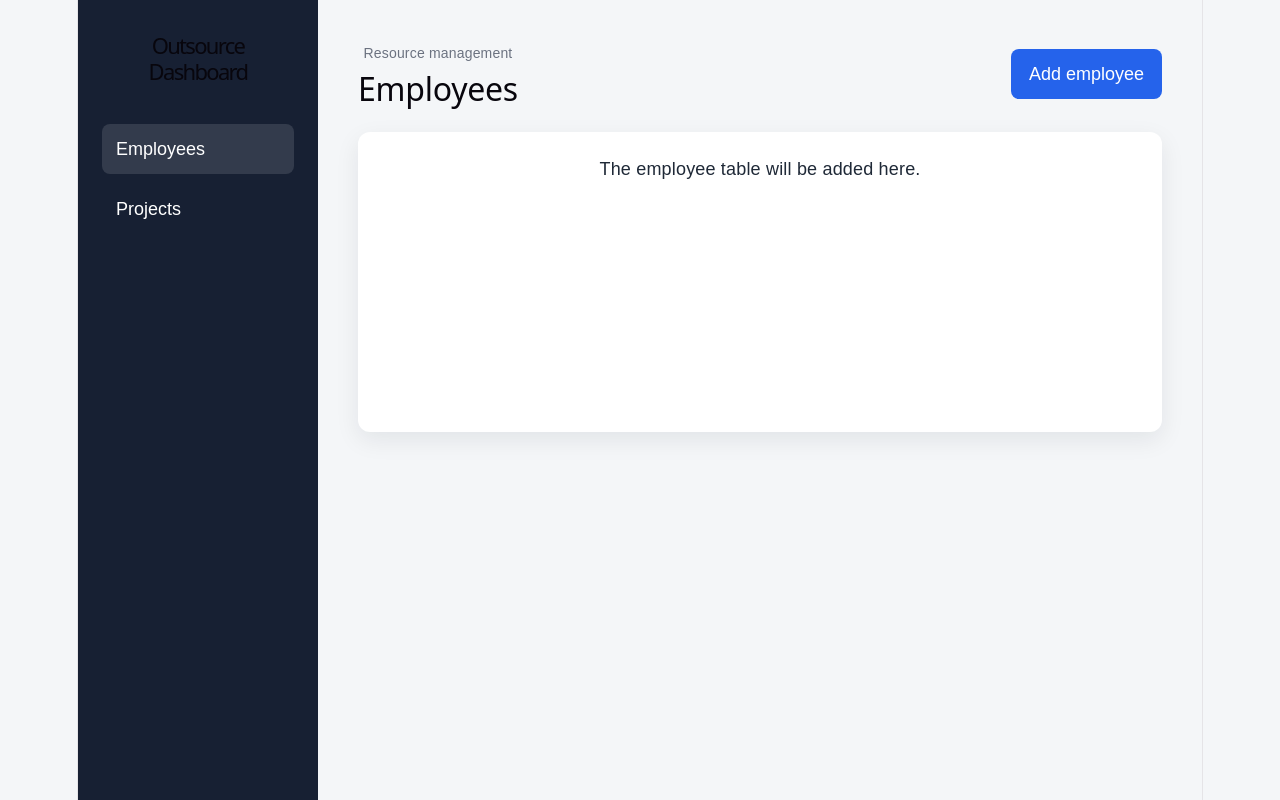
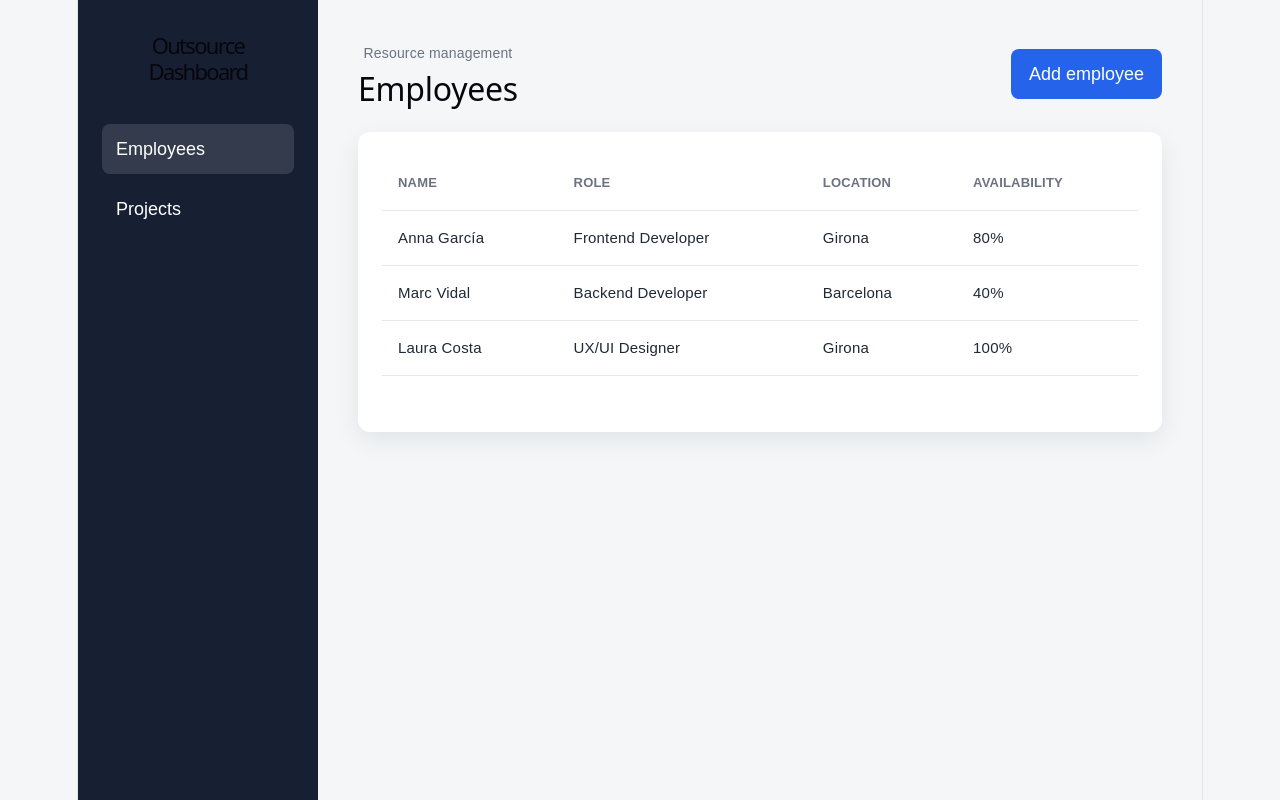
Before and after one commit to Festival3224/react-resource-dashboard, a React (Vite) app: page / in a window 1280 px wide. Built offline with nearby package versions, Linux system fonts and the light colour scheme.

Commit message:
feat: add employees table component

```diff
--- a/src/App.css
+++ b/src/App.css
@@ -93,6 +93,38 @@ button {
   box-shadow: 0 8px 24px rgba(15, 23, 42, 0.08);
 }
 
+.table-wrapper {
+  width: 100%;
+  overflow-x: auto;
+}
+
+.data-table {
+  width: 100%;
+  border-collapse: collapse;
+}
+
+.data-table th,
+.data-table td {
+  padding: 14px 16px;
+  border-bottom: 1px solid #e5e7eb;
+  text-align: left;
+}
+
+.data-table th {
+  color: #6b7280;
+  font-size: 13px;
+  font-weight: 600;
+  text-transform: uppercase;
+}
+
+.data-table td {
+  font-size: 15px;
+}
+
+.data-table tbody tr:hover {
+  background: #f8fafc;
+}
+
 @media (max-width: 760px) {
   .dashboard {
     grid-template-columns: 1fr;
--- a/src/App.jsx
+++ b/src/App.jsx
@@ -1,8 +1,12 @@
 import { useState } from 'react'
+import EmployeesTable from './components/EmployeesTable'
+import { initialEmployees } from './data/employees'
 import './App.css'
 
 function App() {
   const [activeView, setActiveView] = useState('employees')
+  const [employees] = useState(initialEmployees)
+
   const isEmployees = activeView === 'employees'
 
   return (
@@ -41,11 +45,11 @@ function App() {
         </header>
 
         <section className="content-card">
-          <p>
-            {isEmployees
-              ? 'The employee table will be added here.'
-              : 'The project table will be added here.'}
-          </p>
+          {isEmployees ? (
+            <EmployeesTable employees={employees} />
+          ) : (
+            <p>The project table will be added here.</p>
+          )}
         </section>
 
       </main>
--- /dev/null
+++ b/src/components/EmployeesTable.jsx
@@ -0,0 +1,29 @@
+function EmployeesTable({ employees }) {
+  return (
+    <div className="table-wrapper">
+      <table className="data-table">
+        <thead>
+          <tr>
+            <th>Name</th>
+            <th>Role</th>
+            <th>Location</th>
+            <th>Availability</th>
+          </tr>
+        </thead>
+
+        <tbody>
+          {employees.map((employee) => (
+            <tr key={employee.id}>
+              <td>{employee.name}</td>
+              <td>{employee.role}</td>
+              <td>{employee.location}</td>
+              <td>{employee.availability}%</td>
+            </tr>
+          ))}
+        </tbody>
+      </table>
+    </div>
+  )
+}
+
+export default EmployeesTable
--- /dev/null
+++ b/src/data/employees.js
@@ -0,0 +1,23 @@
+export const initialEmployees = [
+  {
+    id: 1,
+    name: 'Anna García',
+    role: 'Frontend Developer',
+    location: 'Girona',
+    availability: 80,
+  },
+  {
+    id: 2,
+    name: 'Marc Vidal',
+    role: 'Backend Developer',
+    location: 'Barcelona',
+    availability: 40,
+  },
+  {
+    id: 3,
+    name: 'Laura Costa',
+    role: 'UX/UI Designer',
+    location: 'Girona',
+    availability: 100,
+  },
+]
```
